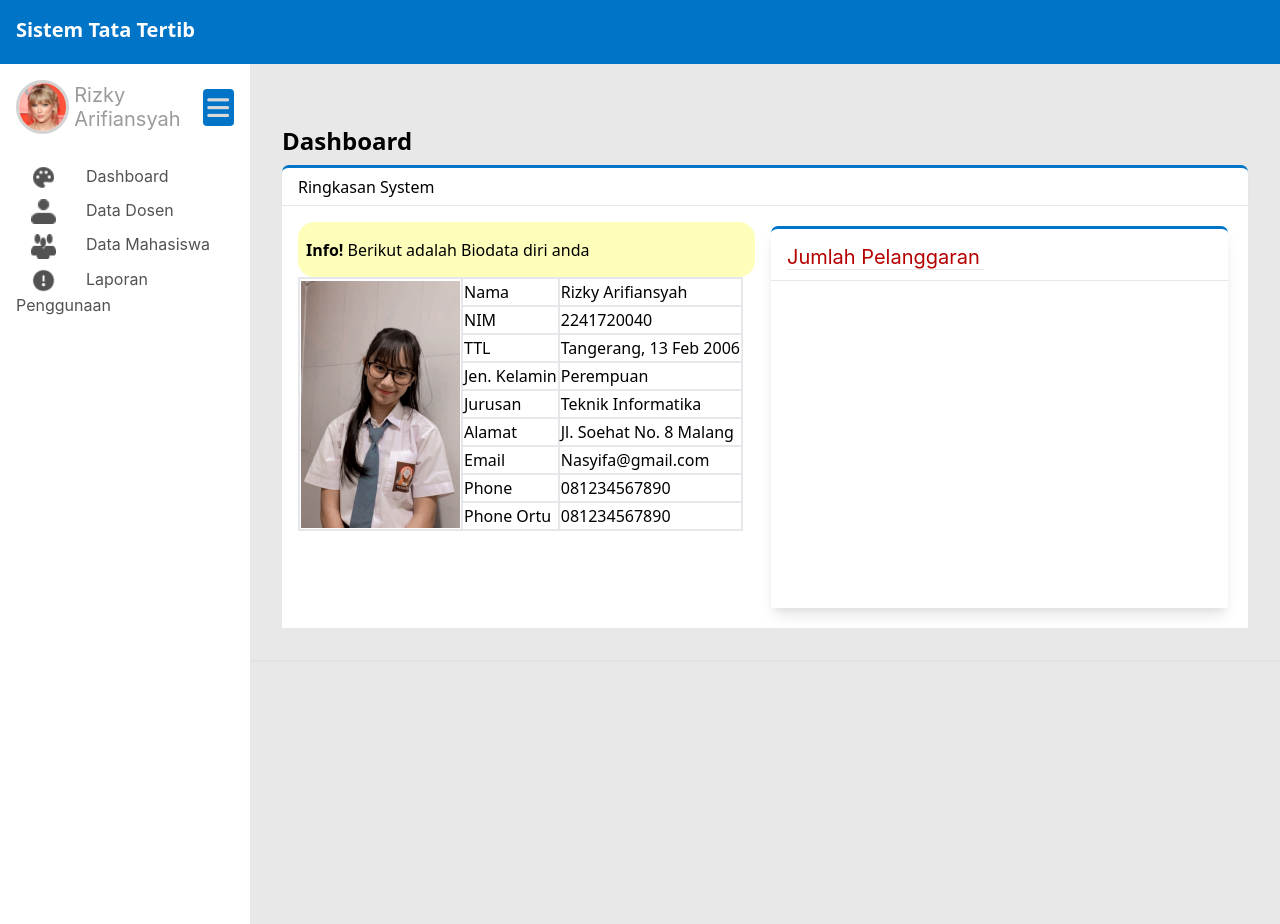
After one commit to rafsanalhad/tatib_2g_final, a PHP site: page /mahasiswa.php in a window 1280 px wide. The commit adds this page. Run offline with PHP 8.4, Linux system fonts and the light colour scheme.

Commit message:
menambah mahasiswa dan logout

```diff
--- a/assets/css/style.css
+++ b/assets/css/style.css
@@ -45,7 +45,7 @@
   .main_toggled .main_content {
     margin-left: 0px !important;
   }
-  .main_content{
+  .main_content {
     margin-left: 0px !important;
   }
 }
@@ -166,6 +166,19 @@
   height: 382px;
   overflow-y: scroll;
 }
+.jumlah_pelanggaran {
+  margin-top: 20px;
+  margin-bottom: 20px;
+  margin-right: 20px;
+  border-top: solid;
+  background: linear-gradient(0deg, #fff 0%, #fff 100%), #fff;
+  padding-top: 16px;
+  padding-bottom: 16px;
+  border-color: #0075c8;
+  border-radius: 7px 7px 0px 0px;
+  width: 100%;
+  height: 382px;
+}
 .pelanggaran_tbr_title {
   color: #b60000;
   font-family: Inter;
--- a/index.php
+++ b/index.php
@@ -50,6 +50,7 @@ if(!empty($_SESSION['level'])){
         <li class="mb-2 sidebar_item"><a href="#" class="text_sidebar"><img src="assets/icon/data_dosen.png" class="inline icon_sidebar" alt=""><span class="sidebar_text">Data Dosen</span></a></li>
         <li class="mb-2 sidebar_item"><a href="#" class="text_sidebar"><img src="assets/icon/data_mahasiswa.png" class="inline icon_sidebar" alt=""><span class="sidebar_text">Data Mahasiswa</span></a></li>
         <li class="mb-2 sidebar_item"><a href="#" class="text_sidebar"><img src="assets/icon/laporan_penggunaan.png" class="inline icon_sidebar" alt=""><span class="sidebar_text">Laporan Penggunaan</span></a></li>
+        <li class="mb-2 sidebar_item"><a href="#" class="text_sidebar"><img src="assets/icon/logout.png" class="inline icon_sidebar" alt=""><span class="sidebar_text">LogOut</span></a></li>
       </ul>
     </aside>
 
--- /dev/null
+++ b/mahasiswa.php
@@ -0,0 +1,142 @@
+<!DOCTYPE html>
+<html lang="en">
+
+<head>
+  <meta charset="UTF-8">
+  <meta name="viewport" content="width=device-width, initial-scale=1.0">
+  <title>Mahasiswa</title>
+  <link href="https://cdn.jsdelivr.net/npm/tailwindcss@2.2.19/dist/tailwind.min.css" rel="stylesheet">
+  <link rel="stylesheet" href="assets/css/style.css">
+  <link rel="stylesheet" href="https://cdnjs.cloudflare.com/ajax/libs/font-awesome/6.4.2/css/all.min.css" integrity="sha512-z3gLpd7yknf1YoNbCzqRKc4qyor8gaKU1qmn+CShxbuBusANI9QpRohGBreCFkKxLhei6S9CQXFEbbKuqLg0DA==" crossorigin="anonymous" referrerpolicy="no-referrer" />
+  <script src="https://code.jquery.com/jquery-3.7.1.min.js" integrity="sha256-/JqT3SQfawRcv/BIHPThkBvs0OEvtFFmqPF/lYI/Cxo=" crossorigin="anonymous"></script>
+</head>
+
+<body class="font-sans main">
+  <!-- Navbar -->
+  <nav class="navbar p-4 h-16 fixed top-0 w-full bg-gray-800">
+    <div class="container-fluid mx-auto flex justify-between items-center">
+        <div class="text-white font-bold text-xl">Sistem Tata Tertib</div>
+        <div class="containerBarsMobile toggle_bars_mobile">
+            <i class="fa-solid fa-bars icon_bars toggle_bars"></i>
+        </div>
+    </div>
+</nav>
+
+  <!-- Sidebar -->
+  <div class="flex">
+    <aside class="p-4 sidebar">
+      <div class="profil_db">
+        <img src="assets/profil/profil.png" alt="" class="foto_profil">
+        <h3 class="nama_profil">Rizky Arifiansyah</h3>
+        <div class="containerBars containerBarsDefault">
+          <i class="fa-solid fa-bars icon_bars toggle_bars"></i>
+        </div>
+      </div>
+      <ul>
+        <li class="mb-2 sidebar_item"><a href="#" class="text_sidebar"><img src="assets/icon/dashboard.png" class="inline icon_sidebar" alt=""><span class="sidebar_text">Dashboard</span></a></li>
+        <li class="mb-2 sidebar_item"><a href="#" class="text_sidebar"><img src="assets/icon/data_dosen.png" class="inline icon_sidebar" alt=""><span class="sidebar_text">Data Dosen</span></a></li>
+        <li class="mb-2 sidebar_item"><a href="#" class="text_sidebar"><img src="assets/icon/data_mahasiswa.png" class="inline icon_sidebar" alt=""><span class="sidebar_text">Data Mahasiswa</span></a></li>
+        <li class="mb-2 sidebar_item"><a href="#" class="text_sidebar"><img src="assets/icon/laporan_penggunaan.png" class="inline icon_sidebar" alt=""><span class="sidebar_text">Laporan Penggunaan</span></a></li>
+      </ul>
+    </aside>
+
+    <!-- Content -->
+    <div class="flex-1 pl-8 pb-8 pt-6 pr-8 shadow-sm main_content">
+      <div class="containerBars_toggled">
+        <i class="fa-solid fa-bars icon_bars toggle_bars toggle_bars_toggled"></i>
+      </div>
+      <h1 class="text-2xl font-bold mb-2">Dashboard</h1>
+      <div class="flex bg-white h-10 items-center shadow-sm subtitle_dashboard">
+        <div class="flex-1 ml-4">Ringkasan System</div>
+      </div>
+      <hr class="hr_db">
+      <div class="flex bg-white flex-col xl:flex-row">
+        <div class="flex-1 bg-white p-4"> <!-- Tambahkan "flex" class di sini -->
+          <div class="flex-1 notif_db h-10 flex items-center pl-2">
+          <p><b>Info! </b>Berikut adalah Biodata diri anda</p>
+          </div>
+          <table class="items-center">
+            <tbody>
+              <tr>
+                <td class="border-2 border-slate-700 p-auto" rowspan="10"><img src="assets/profil/mhs1.png" alt=""></td>
+              </tr>
+              <tr>
+                <td class="border-2 border-slate-700">Nama</td>
+                <td class="border-2 border-slate-700">Rizky Arifiansyah</td>
+              </tr>
+              <tr>
+                <td class="border-2 border-slate-700">NIM</td>
+                <td class="border-2 border-slate-700">2241720040</td>
+              </tr>
+              <tr>
+                <td class="border-2 border-slate-700">TTL</td>
+                <td class="border-2 border-slate-700">Tangerang, 13 Feb 2006</td>
+              </tr>
+              <tr>
+                <td class="border-2 border-slate-700">Jen. Kelamin</td>
+                <td class="border-2 border-slate-700">Perempuan</td>
+              </tr>
+              <tr>
+                <td class="border-2 border-slate-700">Jurusan</td>
+                <td class="border-2 border-slate-700">Teknik Informatika</td>
+              </tr>
+              <tr>
+                <td class="border-2 border-slate-700">Alamat</td>
+                <td class="border-2 border-slate-700">Jl. Soehat No. 8 Malang</td>
+              </tr>
+              <tr>
+                <td class="border-2 border-slate-700">Email</td>
+                <td class="border-2 border-slate-700">Nasyifa@gmail.com</td>
+              </tr>
+              <tr>
+                <td class="border-2 border-slate-700">Phone</td>
+                <td class="border-2 border-slate-700">081234567890</td>
+              </tr>
+              <tr>
+                <td class="border-2 border-slate-700">Phone Ortu</td>
+                <td class="border-2 border-slate-700">081234567890</td>
+              </tr>
+            </tbody>
+          </table>
+        </div>
+        <div class="flex-1 bg-white jumlah_pelanggaran shadow-lg">
+          <h3 class="pelanggaran_tbr_title">Jumlah Pelanggaran</h3>
+          <hr class="hr_pelanggaran">
+          <hr class="hr_db">
+        </div>
+    </div>
+
+    <script>
+    const checkWidth = () => {
+        var windowWidth = $(window).width();
+        var sidebar = $(".sidebar");
+
+        if (windowWidth <= 768) {
+            sidebar.addClass("fixed_sidebar");
+            $('.containerBarsMobile').removeClass("toggle_bars_mobile");
+            $('.containerBarsDefault').css('visibility', 'hidden');
+            $('.containerBars_toggled').css('visibility', 'hidden');
+        } else {
+            sidebar.removeClass("fixed_sidebar");
+            $('.containerBarsMobile').addClass("toggle_bars_mobile");
+            $('.containerBarsDefault').css('visibility', 'visible');
+            $('.containerBars_toggled').css('visibility', 'visible');
+        }
+    }
+    $(document).ready(function () {
+        checkWidth();
+        $('.toggle_bars').on("click", function () {
+            $('.sidebar').toggleClass('sidebar_toggled');
+            $('.main').toggleClass('main_toggled');
+        });
+
+        $(window).resize(function () {
+            checkWidth();
+        });
+    });
+</script>
+
+
+</body>
+
+</html>
```
Also changed, not shown: assets/icon/logout.png (added), assets/profil/mhs1.png (added).
